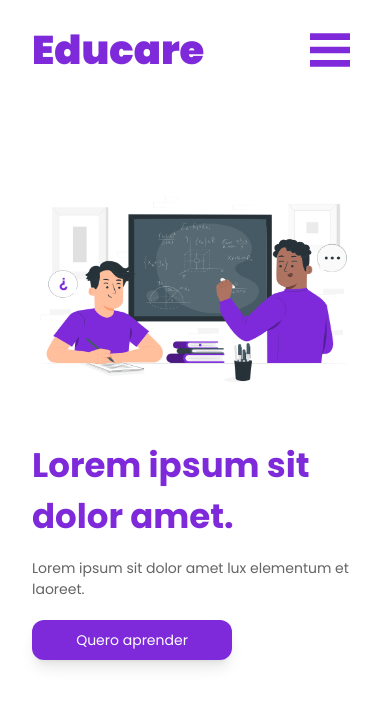
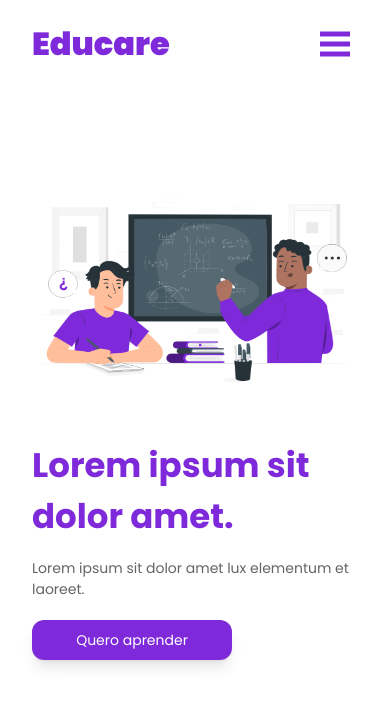
Before and after one commit to tarsojabbes/educare-frontend, a Next.js app: page / in a window 390 px wide. Shown: the top 706 px of the page. Built offline with nearby package versions, Linux system fonts and the light colour scheme.

Commit message:
Corrige posicionamento do dropdown da Home

```diff
--- a/pages/index.tsx
+++ b/pages/index.tsx
@@ -26,7 +26,7 @@ const Home: NextPage = () => {
   return (
     <div >
       <nav className="w-full flex justify-between items-center pl-8 lg:pl-10 pr-10 pt-5 pb-5 absolute">
-        <h1 className="text-[40px] text-[#7E2ADB] font-black">Educare</h1>
+        <h1 className="text-[32px] md:text-[40px] text-[#7E2ADB] font-black">Educare</h1>
         <div className="hidden md:block">
           <Link href="/login">
             <a className="text-[20px] text-[#7E2ADB] pr-7">
@@ -40,7 +40,7 @@ const Home: NextPage = () => {
           </button>
         </div>
         <button onClick={() => setShowDropdown(!showDropdown)} className={style["menu-toggle"]}>
-          <Image src={showDropdown ? CloseIcone : MenuIcon} height="40px" width="40px"/>
+          <Image src={showDropdown ? CloseIcone : MenuIcon} height="30px" width="30px"/>
         </button>
       </nav>
 
--- a/styles/index.module.scss
+++ b/styles/index.module.scss
@@ -11,6 +11,7 @@ $purple: #7E2ADB;
     align-items: flex-start;
     margin-top: 6em;
     padding-left: 1.5em;
+    z-index: 9999;
 
     a {
         font-size: 20px;
@@ -29,5 +30,14 @@ $purple: #7E2ADB;
         display: flex;
         justify-content: center;
         align-items: center;
+
+    }
+
+    .dropdown {
+        height: 12vh;
+
+        a {
+            font-size: 16px;
+        }
     }
 }
```
